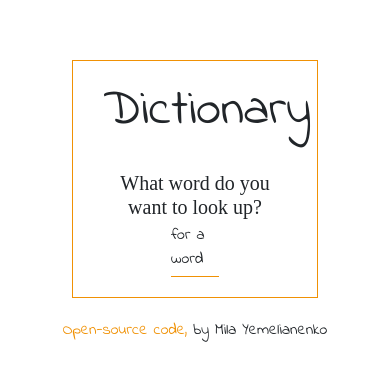
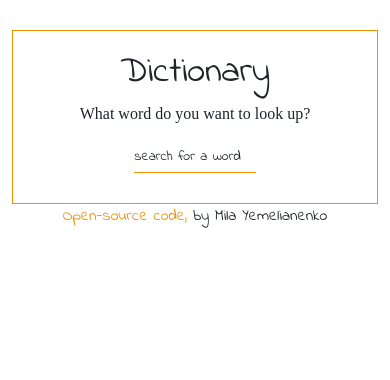
Before and after one commit to Milauraaa/dictionary-project, a React (Create React App) app: page / in a window 390 px wide. Shown: the top 380 px of the page. Built offline with nearby package versions, Linux system fonts and the light colour scheme; no server answers; a web font is replaced by a local one.

Commit message:
improve responsive for small devices

```diff
--- a/src/Dictionary.css
+++ b/src/Dictionary.css
@@ -8,19 +8,18 @@ h1,
 h5 {
   text-align: center;
 }
-h5 {
-  font-size: 20px;
-}
 h1 {
   font-family: "Indie Flower", cursive;
   font-size: 50px;
   margin-bottom: 30px;
 }
+h5 {
+  font-size: 20px;
+}
 .form input {
   height: 100%;
   width: 100%;
   padding-top: 25px;
-  color: black;
   border: none;
   outline: none;
 }
@@ -56,3 +55,23 @@ h1 {
 .form input:valid + .label-name::after {
   transform: translateX(0%);
 }
+@media (max-width: 1100px) {
+  .Dictionary {
+    margin: 30px 0px 0px 0px;
+  }
+  h1 {
+    font-size: 36px;
+    margin-bottom: 10px;
+  }
+  h5 {
+    font-size: 16px;
+    margin-bottom: 0px;
+  }
+  .form {
+    width: 40%;
+    margin-bottom: 10px;
+  }
+  .content-input {
+    font-size: 14px;
+  }
+}
--- a/src/Meaning.css
+++ b/src/Meaning.css
@@ -6,3 +6,9 @@
   letter-spacing: 1px;
   opacity: 80%;
 }
+@media (max-width: 1200px) {
+  .section,
+  .example {
+    font-size: 14px;
+  }
+}
--- a/src/Phonetic.css
+++ b/src/Phonetic.css
@@ -1,6 +1,7 @@
 .icon {
   font-size: 36px;
   color: rgb(240, 145, 4);
+  margin: -20px 0px -20px 0px;
 }
 .icon:hover {
   color: black;
@@ -14,3 +15,11 @@
   font-weight: bold;
   opacity: 50%;
 }
+@media (max-width: 1100px) {
+  .icon {
+    font-size: 22px;
+  }
+  .transcription {
+    font-size: 12px;
+  }
+}
--- a/src/Phonetic.js
+++ b/src/Phonetic.js
@@ -11,9 +11,9 @@ export default function Phonetic(props) {
   if (props.phonetic.audio) {
     return (
       <div className="Phonetic">
-        <a href="/" onClick={playAudio}>
-          <i class="fa-solid fa-volume-high icon"></i>
-        </a>
+        <p className="icon" onClick={playAudio}>
+          <i class="fa-solid fa-volume-high"></i>
+        </p>
         <br />
         <span className="transcription">{props.phonetic.text}</span>
       </div>
--- a/src/Photos.css
+++ b/src/Photos.css
@@ -1,5 +1,6 @@
 img {
   padding: 10px;
+  max-width: 280px;
   transition: filter 200ms ease-in-out;
   -webkit-filter: grayscale(99%);
   filter: grayscale(99%);
@@ -12,3 +13,18 @@ img:hover {
 .Photos {
   border: 1px solid #f09104;
 }
+@media (max-width: 1200px) {
+  img {
+    max-width: 100%;
+    height: auto;
+    padding: 5px;
+  }
+}
+@media (max-width: 500px) {
+  img {
+    display: none;
+  }
+  .Photos {
+    border: none;
+  }
+}
--- a/src/Results.css
+++ b/src/Results.css
@@ -2,3 +2,8 @@ h2 {
   font-family: "Indie Flower", cursive;
   font-size: 54px;
 }
+@media (max-width: 1100px) {
+  h2 {
+    font-size: 42px;
+  }
+}
```
